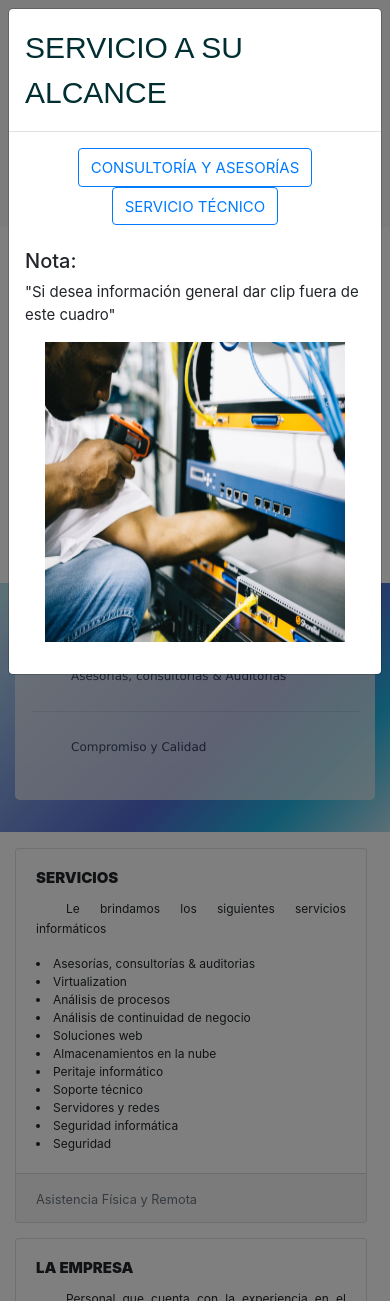
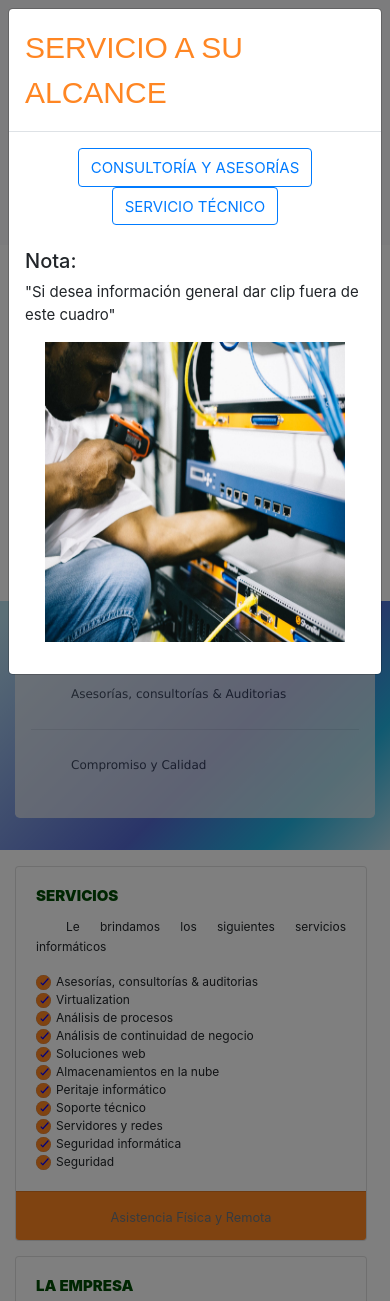
Before and after one commit to solucioneshc/web_solucioneshc, a PHP site: page /solucioneshc/ in a window 390 px wide. Run offline with PHP 8.4, Linux system fonts and the light colour scheme; data comes from the database, SQL or seed files in the repository; some libraries are stand-ins or nearby versions.

Commit message:
modificacion de logo, color

```diff
--- a/estylo/forma.css
+++ b/estylo/forma.css
@@ -16,9 +16,23 @@
     text-transform:capitalize;
 }
 
+/* logo principal */
+
+.logo_principal{
+    width: 200px;
+}
+
+.boton_barra{
+    background-color: #0000FF;
+}
+
+
+/* DESCRIPCION DE SERVICIO */
+
 .contenidocard h5{
     text-transform: uppercase;
     font-weight: 900;
+    color: #004D04;
 
 }
 
@@ -31,7 +45,24 @@
 
 }
 
+.contenidocard li{
+    list-style: none;
 
+}
+
+.contenidocard li img{
+    width: 15px;
+    margin-right: 5px;
+}
+
+.contenidocard .pie{
+    background-color: #FF8623;
+    text-align: center;
+}
+
+
+
+/* FIN DESCRIPCION DE SERVICIO */
 
 
 
@@ -117,14 +148,22 @@ text-decoration: overline;
   font-size: 40px;
   letter-spacing: 6px;
   font-family: verdana, arial, helvetica;
+  color: #004D04;
 }
+
+#fondo1 .btn{
+    background-color: #0000FF;
+
+}
+
+
 
 /************************************************************* MODAL- INICIO *************************************/
 
 #cajatex h5{
     font-size: 30px;
     font-family: Arial, Helvetica, sans-serif;
-    color: rgb(1, 46, 49);
+    color: #FF8623;
     text-transform: uppercase;
 
 
@@ -590,6 +629,16 @@ li ul{
             height: 500px;
         }
 
+/*********************************************************************CABECERA ***************************************************************/
+/* cabecera */
+
+.logo_principal{
+    width: 200px;
+}
+
+/* fin cabecera */
+
+
 /********************************************************************MODAL INICIO***************************************************************/
 
       .modal-inicio{
@@ -638,6 +687,16 @@ li ul{
         #seccion_banner{
             height: 500px;
         }
+
+
+/*********************************************************************CABECERA ***************************************************************/
+/* cabecera */
+
+.logo_principal{
+    width: 200px;
+}
+
+/* fin cabecera */
 
 /***************************************************************PAGINA DE SERVICIO ***************************************************************/
 #fondo1 h1{
@@ -826,6 +885,16 @@ li ul{
        #seccion_banner{
         height: 300px;
        }
+
+
+/*********************************************************************CABECERA ***************************************************************/
+/* cabecera */
+
+.logo_principal{
+    width: 200px;
+}
+
+/* fin cabecera */
 
 /*************************************************************** MODAL INICIO ***************************************************************/
 
--- a/index.php
+++ b/index.php
@@ -160,19 +160,19 @@ include 'plantilla/cabecera.php'
                     <h5 class="card-title">servicios</h5>
                     <p class="card-text">Le brindamos los siguientes servicios informáticos
                     </p>
-                    <li>Asesorías, consultorías & auditorias</li>
-                    <li>Virtualization </li>
-                    <li>Análisis de procesos </li>
-                    <li>Análisis de continuidad de negocio</li>
-                    <li>Soluciones web</li>
-                    <li>Almacenamientos en la nube</li>
-                    <li>Peritaje informático</li>
-                    <li>Soporte técnico</li>
-                    <li>Servidores y redes</li>
-                    <li>Seguridad informática</li>
-                    <li>Seguridad </li>
+                    <li><img src="imagenes/iconos/chek.svg" alt="">Asesorías, consultorías & auditorias</li>
+                    <li><img src="imagenes/iconos/chek.svg" alt="">Virtualization </li>
+                    <li><img src="imagenes/iconos/chek.svg" alt="">Análisis de procesos </li>
+                    <li><img src="imagenes/iconos/chek.svg" alt="">Análisis de continuidad de negocio</li>
+                    <li><img src="imagenes/iconos/chek.svg" alt="">Soluciones web</li>
+                    <li><img src="imagenes/iconos/chek.svg" alt="">Almacenamientos en la nube</li>
+                    <li><img src="imagenes/iconos/chek.svg" alt="">Peritaje informático</li>
+                    <li><img src="imagenes/iconos/chek.svg" alt="">Soporte técnico</li>
+                    <li><img src="imagenes/iconos/chek.svg" alt="">Servidores y redes</li>
+                    <li><img src="imagenes/iconos/chek.svg" alt="">Seguridad informática</li>
+                    <li><img src="imagenes/iconos/chek.svg" alt="">Seguridad </li>
                 </div>
-                <div class="card-footer">
+                <div class="card-footer pie">
                     <small class="text-muted">Asistencia Física y Remota</small>
                 </div>
             </div>
@@ -186,7 +186,7 @@ include 'plantilla/cabecera.php'
                         soluciones para el crecimiento de la organización
                     </p>
                 </div>
-                <div class="card-footer">
+                <div class="card-footer pie">
                     <small class="text-muted">Atención Personalizada</small>
                 </div>
             </div>
@@ -199,7 +199,7 @@ include 'plantilla/cabecera.php'
                         puede consultarnos por disponibilidad y le hacemos entrega de su compra, ofreceremos
                         asesorías para que pueda realizar una compra segura </p>
                 </div>
-                <div class="card-footer">
+                <div class="card-footer pie">
                     <small class="text-muted">Carrito de Compra</small>
                 </div>
             </div>
@@ -208,23 +208,23 @@ include 'plantilla/cabecera.php'
                 <div class="card-body">
                     <h5 class="card-title">CLIENTES</h5>
                     <p class="card-text">Algunos de los clientes satisfechos por el servicio realizado </p>
-                    <li>Commandair</li>
-                    <li>Corporación Todo Actitud</li>
-                    <li>Plastinieves</li>
-                    <li>Laboratorios Gainza</li>
-                    <li>Multi-respuestos Ideal</li>
-                    <li>Moneleca</li>
-                    <li>Energi Solar</li>
-                    <li>Corporacion Tortoleros </li>
-                    <li>Repolca</li>
-                    <li>Caicedo</li>
-                    <li>Chupi Plas</li>
-                    <li>Fagonza</li>
-                    <li>Tortolero</li>
-                    <li>Bensherman</li>
+                    <li><img src="imagenes/iconos/chek.svg" alt=""> Commandair</li>
+                    <li><img src="imagenes/iconos/chek.svg" alt="">Corporación Todo Actitud</li>
+                    <li><img src="imagenes/iconos/chek.svg" alt="">Plastinieves</li>
+                    <li><img src="imagenes/iconos/chek.svg" alt="">Laboratorios Gainza</li>
+                    <li><img src="imagenes/iconos/chek.svg" alt="">Multi-respuestos Ideal</li>
+                    <li><img src="imagenes/iconos/chek.svg" alt="">Moneleca</li>
+                    <li><img src="imagenes/iconos/chek.svg" alt="">Energi Solar</li>
+                    <li><img src="imagenes/iconos/chek.svg" alt="">Corporacion Tortoleros </li>
+                    <li><img src="imagenes/iconos/chek.svg" alt="">Repolca</li>
+                    <li><img src="imagenes/iconos/chek.svg" alt="">Caicedo</li>
+                    <li><img src="imagenes/iconos/chek.svg" alt="">Chupi Plas</li>
+                    <li><img src="imagenes/iconos/chek.svg" alt="">Fagonza</li>
+                    <li><img src="imagenes/iconos/chek.svg" alt="">Tortolero</li>
+                    <li><img src="imagenes/iconos/chek.svg" alt="">Bensherman</li>
 
                 </div>
-                <div class="card-footer">
+                <div class="card-footer pie">
                     <small class="text-muted">Asistencias</small>
                 </div>
             </div>
--- a/plantilla/cabecera.php
+++ b/plantilla/cabecera.php
@@ -55,7 +55,7 @@
 <body>
 
     <nav class="navbar navbar-expand-lg navbar-light bg-light">
-        <a class="navbar-brand" href="#"><img class="img-fluid" src="imagenes/logo1.png" alt=""></a>
+        <a class="navbar-brand" href="index.php"><img class="img-fluid logo_principal" src="imagenes/iconos/logo.png" alt=""></a>
         <button class="navbar-toggler" type="button" data-toggle="collapse" data-target="#navbarNav"
             aria-controls="navbarNav" aria-expanded="false" aria-label="Toggle navigation">
             <span class="navbar-toggler-icon"></span>
@@ -117,7 +117,7 @@
 
 
 
-            <button type="submit" class="btn btn-primary mb-2" value="Aceptar">ingresar</button>
+            <button type="submit" class="btn btn-primary mb-2 boton_barra" value="Aceptar">ingresar</button>
         </form>
     </nav>
     <br>
--- a/plantilla/cabecera_2.php
+++ b/plantilla/cabecera_2.php
@@ -51,7 +51,7 @@
 <body>
 
     <nav class="navbar navbar-expand-lg navbar-light bg-light">
-        <a class="navbar-brand" href="#"><img class="img-fluid" src="../imagenes/logo1.png" alt=""></a>
+        <a class="navbar-brand" href="#"><img class="img-fluid logo_principal" src="imagenes/iconos/logo.png"alt=""></a>
         <button class="navbar-toggler" type="button" data-toggle="collapse" data-target="#navbarNav"
             aria-controls="navbarNav" aria-expanded="false" aria-label="Toggle navigation">
             <span class="navbar-toggler-icon"></span>
--- a/plantilla/cabecera_3.php
+++ b/plantilla/cabecera_3.php
@@ -51,7 +51,7 @@
 <body>
 
     <nav class="navbar navbar-expand-lg navbar-light bg-light">
-        <a class="navbar-brand" href="#"><img class="img-fluid" src="imagenes/logo1.png" alt=""></a>
+        <a class="navbar-brand" href="#"><img class="img-fluid logo_principal" src="imagenes/iconos/logo.png" alt=""></a>
         <button class="navbar-toggler" type="button" data-toggle="collapse" data-target="#navbarNav"
             aria-controls="navbarNav" aria-expanded="false" aria-label="Toggle navigation">
             <span class="navbar-toggler-icon"></span>
```
Also changed, not shown: imagenes/iconos/chek.svg (added), imagenes/iconos/logo.png (added), imagenes/iconos/logo.svg (added), imagenes/logo.svg (added).
